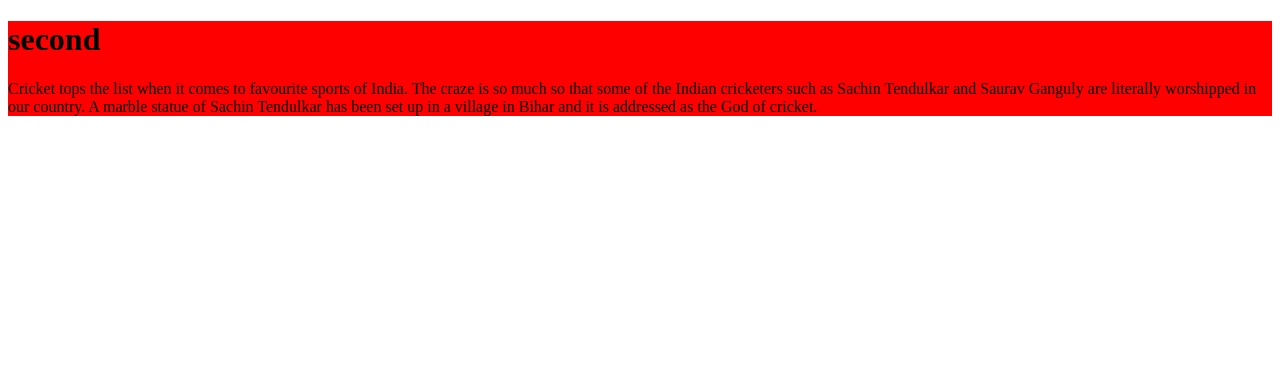
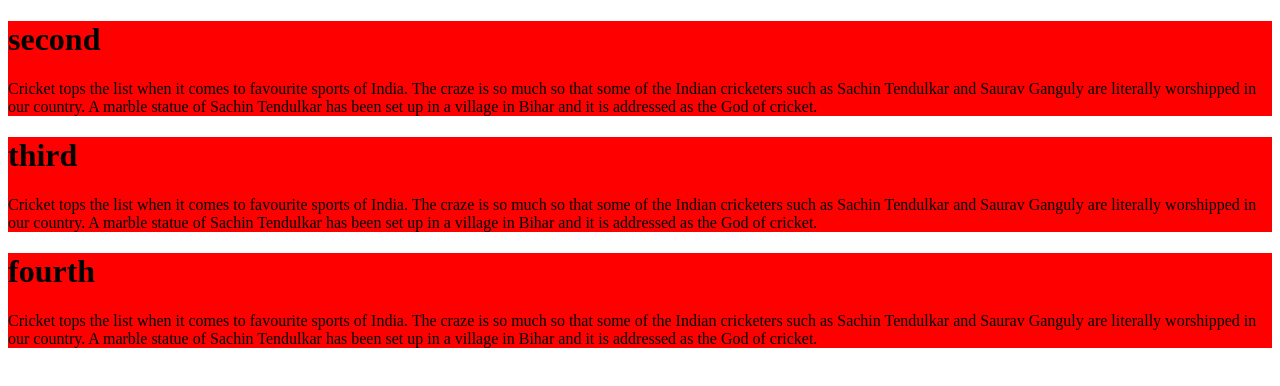
Before and after one commit to fazlerabbi-cyber/second, a plain HTML site: page index.html in a window 1280 px wide. Drawn offline with Linux system fonts and the light colour scheme.

Commit message:
added third and fourth blogs

```diff
--- a/index.html
+++ b/index.html
@@ -13,6 +13,17 @@
 <p>Cricket tops the list when it comes to favourite sports of India. The craze is so much so that some of the Indian cricketers such as Sachin Tendulkar and Saurav Ganguly are literally worshipped in our country. A marble statue of Sachin Tendulkar has been set up in a village in Bihar and it is addressed as the God of cricket.</p>
 
    </div>
+   <div>
+<h1> third</h1>
+<p>Cricket tops the list when it comes to favourite sports of India. The craze is so much so that some of the Indian cricketers such as Sachin Tendulkar and Saurav Ganguly are literally worshipped in our country. A marble statue of Sachin Tendulkar has been set up in a village in Bihar and it is addressed as the God of cricket.</p>
+
+   </div>
+   <div>
+<h1> fourth</h1>
+<p>Cricket tops the list when it comes to favourite sports of India. The craze is so much so that some of the Indian cricketers such as Sachin Tendulkar and Saurav Ganguly are literally worshipped in our country. A marble statue of Sachin Tendulkar has been set up in a village in Bihar and it is addressed as the God of cricket.</p>
+
+   </div>
+
 
 </body>
 </html>
--- a/styles/blogs.css
+++ b/styles/blogs.css
@@ -3,4 +3,5 @@ div{
 
     background-color: red;
     padding: 10;
+    margin-bottom: 10px;
 }
```
